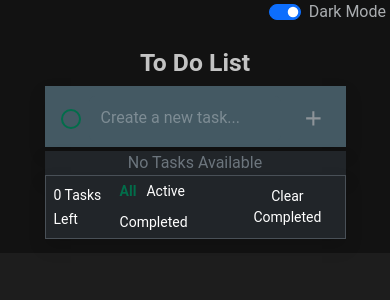
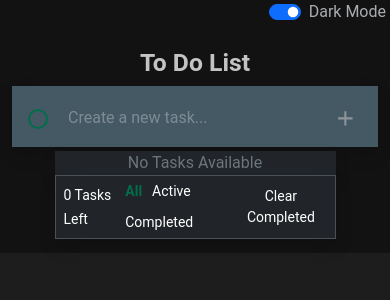
Before and after one commit to Akfslgn/To-do-app, a React (Vite) app: page / in a window 390 px wide. Shown: the top 300 px of the page. Built offline with nearby package versions, Linux system fonts and the light colour scheme.

Commit message:
updated width

```diff
--- a/src/App.jsx
+++ b/src/App.jsx
@@ -63,9 +63,10 @@ function App() {
       <div className="text-end position-absolute me-1 top-0 end-0">
         <ThemeToggler className="theme-toggler" />
       </div>
-      <div className="container col-lg-6 col-md-8 col-10 mt-5 max-width">
+      <div className="container col-lg-6 col-md-8 col-sm-10 mt-5 max-width">
         <TaskForm addTask={addTask} />
       </div>
+      <div className=" container col-lg-6 col-md-8 col-sm-10 mt-1 max-width">
         <TaskList
           tasks={filteredTasks}
           deleteTask={deleteTask}
@@ -78,6 +79,7 @@ function App() {
           chooseAllTasks={chooseAllTasks}
         />
       </div>
+    </div>
   );
 }
 
--- a/src/components/TaskForm.jsx
+++ b/src/components/TaskForm.jsx
@@ -31,9 +31,9 @@ function TaskForm({ addTask }) {
   return (
     <div className="max-width">
       <h2 className="text-center fw-bold opacity-75">To Do List</h2>
-      <form
-        id="task-form"
-        className="z-1 form-control m-0  rounded-0 border-0 d-flex justify-content-between shadow max-width"
+      <div
+        id="task-form "
+        className="form-control m-0  rounded-0 border-0 d-flex justify-content-between shadow max-width"
         onSubmit={handleSubmit}
       >
         <input
@@ -58,7 +58,7 @@ function TaskForm({ addTask }) {
         >
           <MdOutlineAdd />
         </button>
-      </form>
+      </div>
     </div>
   );
 }
--- a/src/components/TaskList.jsx
+++ b/src/components/TaskList.jsx
@@ -28,7 +28,7 @@ function TaskList({
       </div>
     </div>
   ) : (
-    <div className="container col-lg-6 col-md-8 col-10 mt-1 max-width">
+    <div className="">
       {tasks.map((task) => (
         <TaskCard
           key={task.id}
--- a/src/index.css
+++ b/src/index.css
@@ -63,7 +63,7 @@ html[data-bs-theme="light"] {
 }
 
 .max-width {
-  max-width: 900px;
+  max-width: 700px;
 }
 
 #flexSwitchCheckDefault,
```
Lines whose indentation alone changed are shown as unchanged.
